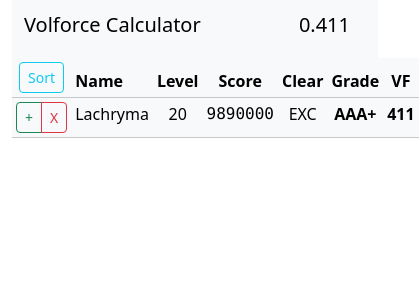
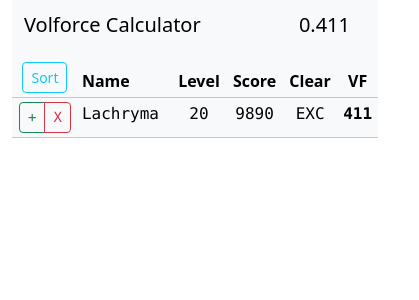
Before and after one commit to hannahherbig/volforce, a React (Create React App) app: page / in a window 390 px wide. Shown: the top 300 px of the page, 419 px wide, since content can reach past the window. Built offline with nearby package versions, Linux system fonts and the light colour scheme.

Commit message:
Support mobile better
Don't show grade or full score on small screens
Make the buttons toggleable by clicking on the top again

```diff
--- a/package.json
+++ b/package.json
@@ -17,6 +17,7 @@
     "@types/react-dom": "^18.3.0",
     "@types/uuid": "^10.0.0",
     "bootstrap": "^5.3.3",
+    "classnames": "^2.5.1",
     "lodash": "^4.17.21",
     "react": "^18.3.1",
     "react-bootstrap": "^2.10.2",
--- a/src/App.tsx
+++ b/src/App.tsx
@@ -1,6 +1,6 @@
 import "bootstrap/dist/css/bootstrap.min.css";
 import "./index.css";
-import React, { useReducer, useEffect } from "react";
+import React, { useReducer, useEffect, useState } from "react";
 import { Button, Navbar, Table, Container } from "react-bootstrap";
 import { sumBy, toSafeInteger } from "lodash";
 
@@ -8,9 +8,11 @@ import { Clear, Play, sortedPlays } from "./plays";
 import playsReducer from "./playsReducer";
 import PlayRow from "./PlayRow";
 
+const isDesktopQuery = window.matchMedia("(min-width: 768px)");
 const STORAGE_KEY = "plays";
 
 export default function App() {
+  const [showButtons, setShowButtons] = useState(true);
   const [plays, dispatch] = useReducer(
     playsReducer,
     [new Play({ name: "Lachryma", level: 20, score: 989, clear: "EXC" })],
@@ -26,8 +28,21 @@ export default function App() {
       } else {
         return initial;
       }
-    },
+    }
   );
+
+  const [isDesktop, setIsDesktop] = useState(isDesktopQuery.matches);
+
+  useEffect(() => {
+    function updateIsDesktop(e: MediaQueryListEvent) {
+      setIsDesktop(e.matches);
+    }
+    isDesktopQuery.addEventListener("change", updateIsDesktop);
+
+    return () => {
+      isDesktopQuery.removeEventListener("change", updateIsDesktop);
+    };
+  });
 
   const orderedPlays = sortedPlays(plays);
   const totalForce = sumBy(orderedPlays.slice(0, 50), "force") / 1000;
@@ -83,6 +98,7 @@ export default function App() {
         expand="lg"
         className="justify-content-between"
         bg="light"
+        onClick={() => setShowButtons(!showButtons)}
       >
         <Container>
           <Navbar.Brand href="#" className="h1">
@@ -104,6 +120,7 @@ export default function App() {
         <thead className="thead-light">
           <tr>
             <th className="text-center">
+              {showButtons && (
                 <Button
                   variant="outline-info"
                   size="sm"
@@ -111,12 +128,13 @@ export default function App() {
                 >
                   Sort
                 </Button>
+              )}
             </th>
             <th>Name</th>
             <th className="text-center">Level</th>
             <th className="text-center">Score</th>
             <th className="text-center">Clear</th>
-            <th className="text-center">Grade</th>
+            {isDesktop && <th className="text-center">Grade</th>}
             <th className="text-center">VF</th>
           </tr>
         </thead>
@@ -127,6 +145,8 @@ export default function App() {
               play={play}
               index={index}
               position={orderedPlays.indexOf(play)}
+              showButtons={showButtons}
+              isDesktop={isDesktop}
               dispatch={dispatch}
             />
           ))}
--- a/src/PlayRow.tsx
+++ b/src/PlayRow.tsx
@@ -1,24 +1,22 @@
 import React, { useState } from "react";
 import { Button, ButtonGroup, Form } from "react-bootstrap";
 import { toSafeInteger } from "lodash";
+import classNames from "classnames";
 import { Clear, Play, PlaysAction } from "./plays";
 
 function EditableName({
   play,
   index,
-  // position,
   dispatch,
 }: {
   play: Play;
   index: number;
-  // position: number;
   dispatch: React.Dispatch<PlaysAction>;
 }) {
   const [editing, setEditing] = useState(false);
 
   return (
     <td onClick={() => setEditing(true)}>
-      {/* <strong>{position + 1}.</strong>&nbsp; */}
       {editing ? (
         <Form.Control
           type="text"
@@ -87,16 +85,18 @@ function EditableLevel({
 function EditableScore({
   play,
   index,
+  isDesktop,
   dispatch,
 }: {
   play: Play;
   index: number;
+  isDesktop: boolean;
   dispatch: React.Dispatch<PlaysAction>;
 }) {
   const [editing, setEditing] = useState(false);
 
   return (
-    <td className="text-center font-monospace" onClick={() => setEditing(true)}>
+    <td className="text-center" onClick={() => setEditing(true)}>
       {editing ? (
         <Form.Control
           type="number"
@@ -116,8 +116,10 @@ function EditableScore({
           autoFocus
           onBlur={() => setEditing(false)}
         />
+      ) : isDesktop ? (
+        play.longScore
       ) : (
-        play.longScore
+        Math.floor(play.longScore / 1000)
       )}
     </td>
   );
@@ -169,16 +171,25 @@ export default function PlayRow({
   play,
   index,
   position,
+  showButtons,
+  isDesktop,
   dispatch,
 }: {
   play: Play;
   index: number;
   position: number;
+  showButtons: boolean;
+  isDesktop: boolean;
   dispatch: React.Dispatch<PlaysAction>;
 }) {
+  const rowClass = classNames({
+    "table-secondary": position > 50,
+    "font-monospace": true,
+  });
   return (
-    <tr key={index} className={position >= 50 ? "table-secondary" : ""}>
+    <tr key={index} className={rowClass}>
       <th className="text-center">
+        {showButtons ? (
           <ButtonGroup>
             <Button
               variant="outline-success"
@@ -206,18 +217,21 @@ export default function PlayRow({
               X
             </Button>
           </ButtonGroup>
+        ) : (
+          position + 1
+        )}
       </th>
-      <EditableName
+      <EditableName play={play} index={index} dispatch={dispatch} />
+      <EditableLevel play={play} index={index} dispatch={dispatch} />
+      <EditableScore
         play={play}
         index={index}
-        // position={position}
+        isDesktop={isDesktop}
         dispatch={dispatch}
       />
-      <EditableLevel play={play} index={index} dispatch={dispatch} />
-      <EditableScore play={play} index={index} dispatch={dispatch} />
       <EditableClear play={play} index={index} dispatch={dispatch} />
 
-      <th className="text-center">{play.grade}</th>
+      {isDesktop && <th className="text-center">{play.grade}</th>}
       <th className="text-center">{play.force}</th>
     </tr>
   );
```
Also changed, not shown: 1 other file (tests, documents, lock files or other folders). Lines whose indentation alone changed are shown as unchanged.
